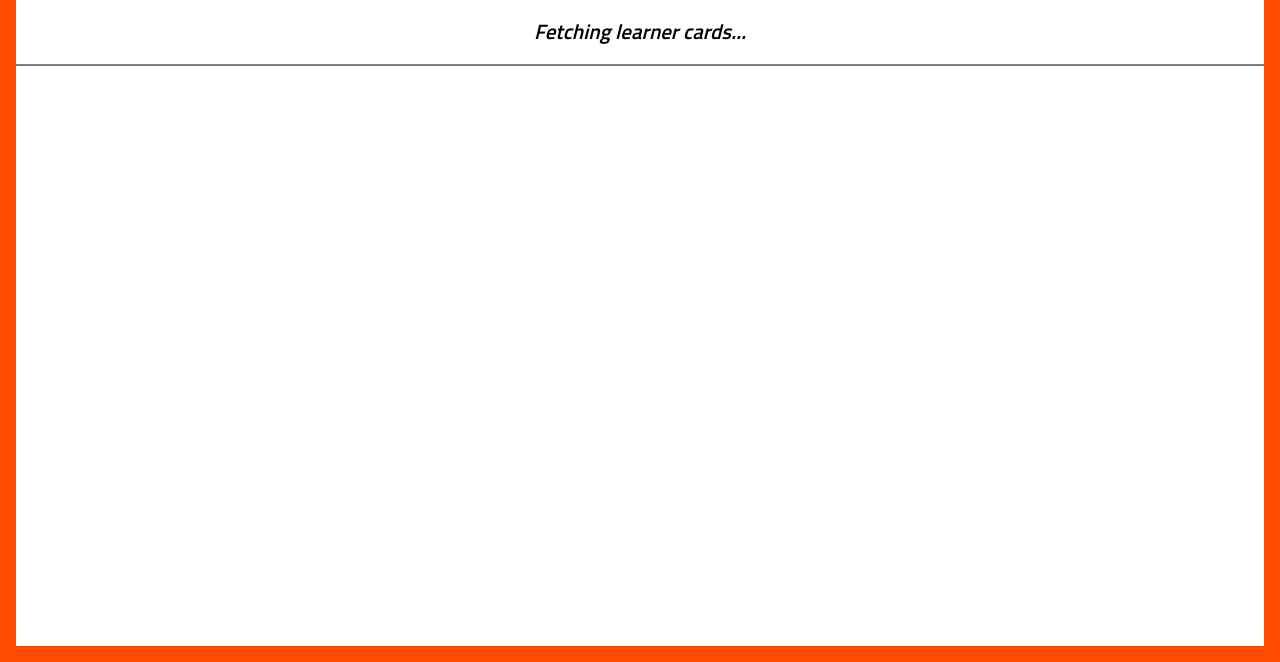
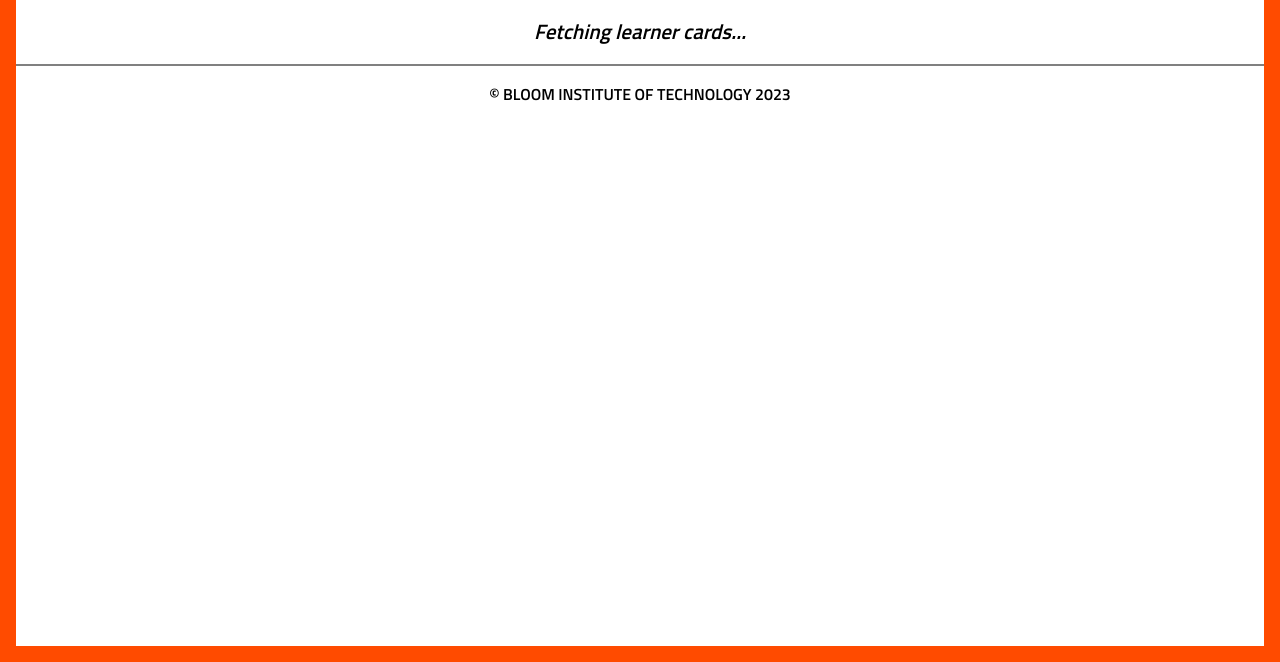
Before and after one commit to bloominstituteoftechnology/sprint-5-challenge-Farahim, a website: page frontend/index.html in a window 1280 px wide. Shown: the part 138-800 px from the top of the page. Drawn offline with nearby package versions, Linux system fonts and the light colour scheme; no server answers.

Commit message:
index.html

```diff
--- a/frontend/index.html
+++ b/frontend/index.html
@@ -26,7 +26,7 @@
       <!-- Learner cards are injected here by index.js script -->
     </div>
   </section>
-  <footer></footer>
+  <footer>© BLOOM INSTITUTE OF TECHNOLOGY 2023</footer>
 </body>
 
 </html>
```
